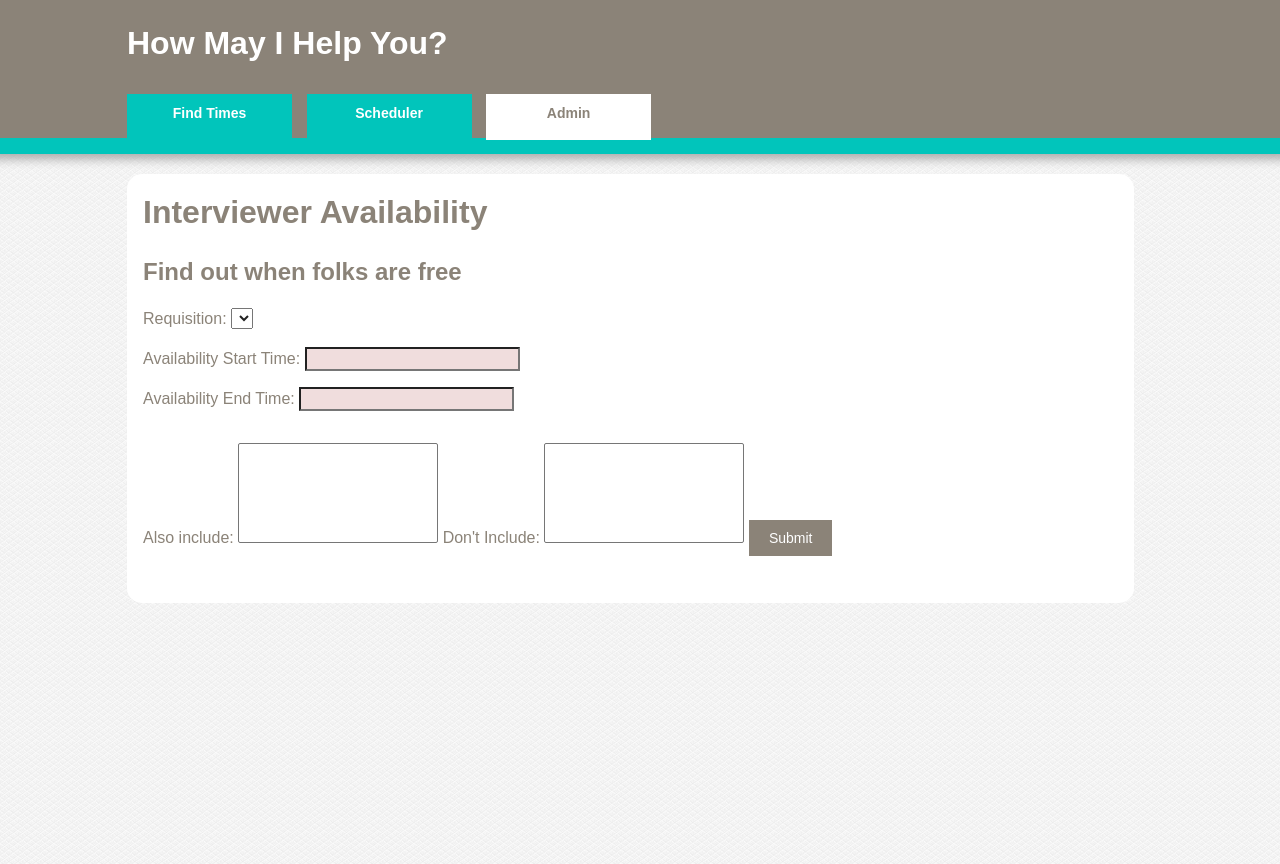
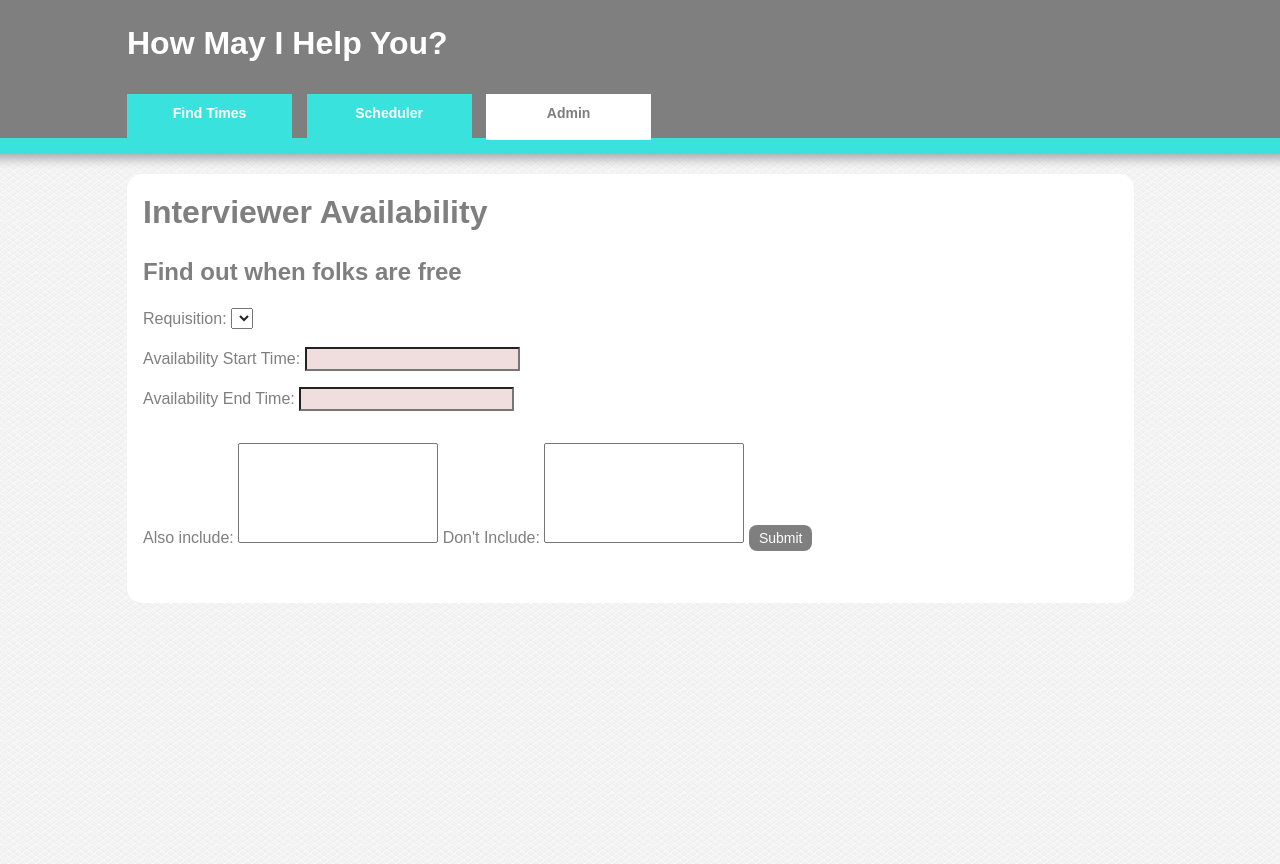
Before and after one commit to kmorrison/caltech, a Django app: page /find_times/ in a window 1280 px wide. Run offline with Django 3.2, Linux system fonts and the light colour scheme; data that the repository does not hold is empty; parts of the project's set-up code (start-up, migrations or seed data) failed here and were passed over.

Commit message:
tailored datetimepicker

```diff
--- a/static/css/jeeves.css
+++ b/static/css/jeeves.css
@@ -1,10 +1,20 @@
+
+/* changes for datepicker widget */
+.ui-timepicker-div, .id_requisition, .hasDatepicker { color: #7F7F7F; font: 12pt;}
+.ui-state-hover, .ui-widget-content .ui-state-hover, .ui-widget-header .ui-state-hover, .ui-state-focus, .ui-widget-content .ui-state-focus, .ui-widget-header .ui-state-focus { border: 1px solid #CCC; background: #F15B47; 50% 50% repeat-x; font-weight: normal; color: white; }
+.ui-state-active, .ui-widget-content .ui-state-active, .ui-widget-header .ui-state-active { border: 1px solid #aaaaaa; background: #7F7F7F; font-weight: normal; color: white; }
+.ui-datepicker .ui-datepicker-title { margin: 0 2.3em; line-height: 1.8em; text-align: center; color: #7F7F7F; background: white;}
+.ui-datepicker .ui-datepicker-header { position:relative; padding:.2em 0; background: white; border: none; border-bottom: dashed 1px #CCC;}
+.ui-datepicker {position: relative; left:100px; top:150px;}
+.ui-datepicker thead {color: #F15B46;}
+
 html, body{
-	color: #8B8378;
+	color: #7F7F7F;
 	height: 100%;
 }
 
 body {
-	font: 6px/26px 'RalewayThin', Arial, sans-serif;
+	font: 12pt 'RalewayThin', Arial, sans-serif;
 	background-image: url(/static/images/bg.png);
 	background-position: left top;
 	background-repeat: repeat
@@ -12,13 +22,13 @@ body {
 
 #header-container {
 	height: 8em;
-	background: #8B8378;
+	background: #7F7F7F;
 	padding: 10px;
 	margin: -10px;
 	-webkit-box-shadow:0 5px 10px #aaa;
 	-moz-box-shadow:0 5px 10px #aaa;
 	box-shadow:0 5px 10px #aaa;
-	border-bottom: 1em solid #01C5BB;
+	border-bottom: 1em solid #39E2DC;
 }
 
 #header-container a {
@@ -40,7 +50,7 @@ nav li:last-child a{ margin-right:0; }
 
 #admin a {
 	background: white;
-	color: #8B8378;
+	color: #7F7F7F;
 }
 
 h1 {
@@ -72,7 +82,7 @@ h1 {
     height: 1px;
     width: 10px;
     background: white;
-    border-right: dashed 1px #a8b6b3;
+    border-right: dashed 1px #7F7F7F;
     text-align: right;
 }
 
@@ -89,7 +99,7 @@ h1 {
     margin: 0px;
     background: white;
     border-bottom: none;
-    border-right: dashed 1px #a8b6b3;
+    border-right: dashed 1px #7F7F7F;
 }
 
 .hour-line {
@@ -97,11 +107,11 @@ h1 {
 }
 
 .quarter-hour-line {
-    border-top: dotted #a8b6b3 1px;
+    border-top: dotted #7F7F7F 1px;
 }
 
 #calendar-table {
-    border: solid 3px #a8b6b3;
+    border: solid 3px #7F7F7F;
 
 }
 
@@ -111,13 +121,14 @@ h1 {
 
 #main-form select option {
     background-color: white;
-	color: #8B8378;
+	color: #7F7F7F;
 }
 
 #main-form #id_also_include {
     display: inline-block;
     width: 200px;
     height: 100px;
+    color: #7F7F7F; font: 12pt 'RalewayThin', Arial, sans-serif;
 }
 
 #main-form #id_dont_include {
@@ -179,10 +190,13 @@ table.possible_sched {
 	border-left:		none;
 	border-right:		none;
 	border-bottom:		none;
-	padding:		10px 20px !important;
+	padding:		5px 10px !important;
 	font-size:		14px !important;
-	background-color: #8B8378;
+	background-color: #7F7F7F;
 	color: white;
+	-moz-border-radius: 8px;
+	border-radius: 8px;
+
 
 }
 
@@ -295,7 +309,7 @@ nav a{
 	display:block;
 	margin-bottom: 5px;
 	padding: 2px 0 0 0 ;
-	background: #01C5BB;
+	background: #39E2DC;
 	color: white;
 	text-align:center;
 	text-decoration:none;
@@ -481,5 +495,5 @@ nav a{
 
 #footer-container{
 	border-top: 20px solid #4CC552;
-	background: #8B8378;
+	background: #7F7F7F;
 }
```
